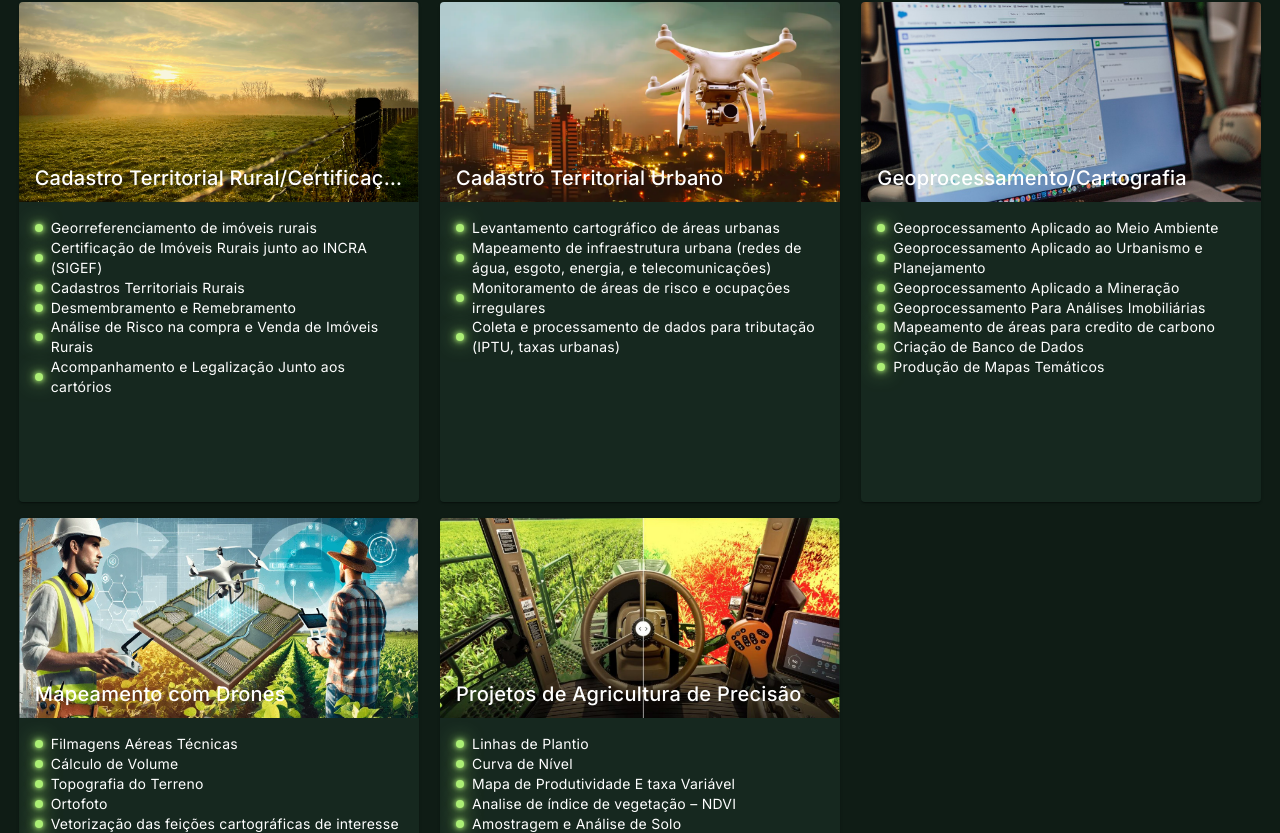
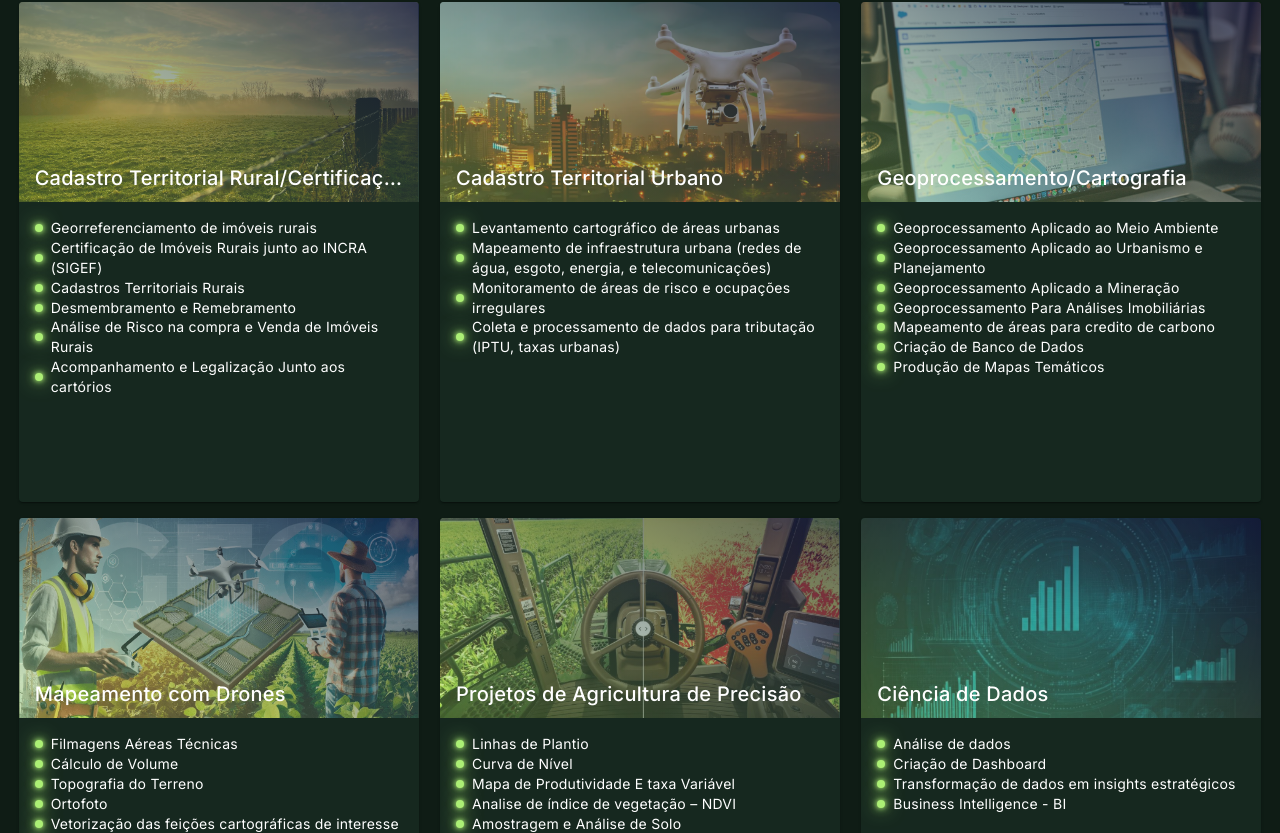
Before and after one commit to paaulorobson/ig-regulariza, a Nuxt app: page / in a window 1280 px wide. Shown: the part 1827-2660 px from the top of the page. Built offline with nearby package versions, Linux system fonts and the light colour scheme.

Commit message:
feat: adiciona servico de ciencia de dados

```diff
--- a/components/Services.vue
+++ b/components/Services.vue
@@ -13,6 +13,7 @@
           <v-img
             class="align-end text-white hover-zoom-image"
             height="200"
+            gradient="to top right, rgba(172, 239, 117,.33), rgba(25,32,72,.7)"
             src="/images/cadastro-territorial-rural.png"
             cover
           >
@@ -37,6 +38,7 @@
           <v-img
             class="align-end text-white hover-zoom-image"
             height="200"
+            gradient="to top right, rgba(172, 239, 117,.33), rgba(25,32,72,.7)"
             src="/images/cadastro-territorial-urbano.png"
             cover
           >
@@ -59,6 +61,7 @@
           <v-img
             class="align-end text-white hover-zoom-image"
             height="200"
+            gradient="to top right, rgba(172, 239, 117,.33), rgba(25,32,72,.7)"
             src="/images/geoprocessamento.png"
             cover
           >
@@ -84,6 +87,7 @@
           <v-img
             class="align-end text-white hover-zoom-image"
             height="200"
+            gradient="to top right, rgba(172, 239, 117,.33), rgba(25,32,72,.7)"
             src="/images/mapeamento-drones.png"
             cover
           >
@@ -109,6 +113,7 @@
           <v-img
             class="align-end text-white hover-zoom-image"
             height="200"
+            gradient="to top right, rgba(172, 239, 117,.33), rgba(25,32,72,.7)"
             src="/images/agricultura-precisao.png"
             cover
           >
@@ -120,6 +125,29 @@
             <div class="items"><span class="neon-bar"></span> Mapa de Produtividade E taxa Variável</div>
             <div class="items"><span class="neon-bar"></span> Analise de índice de vegetação – NDVI</div>
             <div class="items"><span class="neon-bar"></span> Amostragem e Análise de Solo</div>
+          </v-card-text>
+        </v-card>
+
+        <v-card
+          class="mx-auto card"
+          width="400"
+          max-width="500"
+          height="500"
+        >
+          <v-img
+            class="align-end text-white hover-zoom-image"
+            height="200"
+            gradient="to top right, rgba(172, 239, 117,.33), rgba(25,32,72,.7)"
+            src="/images/dados.jpg"
+            cover
+          >
+            <v-card-title>Ciência de Dados</v-card-title>
+          </v-img>
+          <v-card-text class="card-text">
+            <div class="items"><span class="neon-bar"></span> Análise de dados</div>
+            <div class="items"><span class="neon-bar"></span>  Criação de Dashboard</div>
+            <div class="items"><span class="neon-bar"></span> Transformação de dados em insights estratégicos</div>
+            <div class="items"><span class="neon-bar"></span> Business Intelligence - BI </div>
           </v-card-text>
         </v-card>
       </div>
```
Also changed, not shown: public/images/dados.jpg (added).
